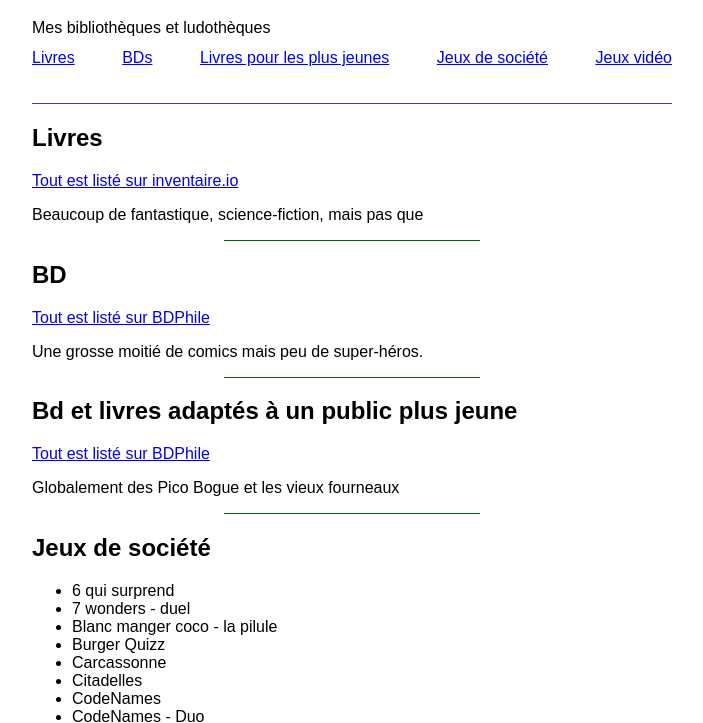
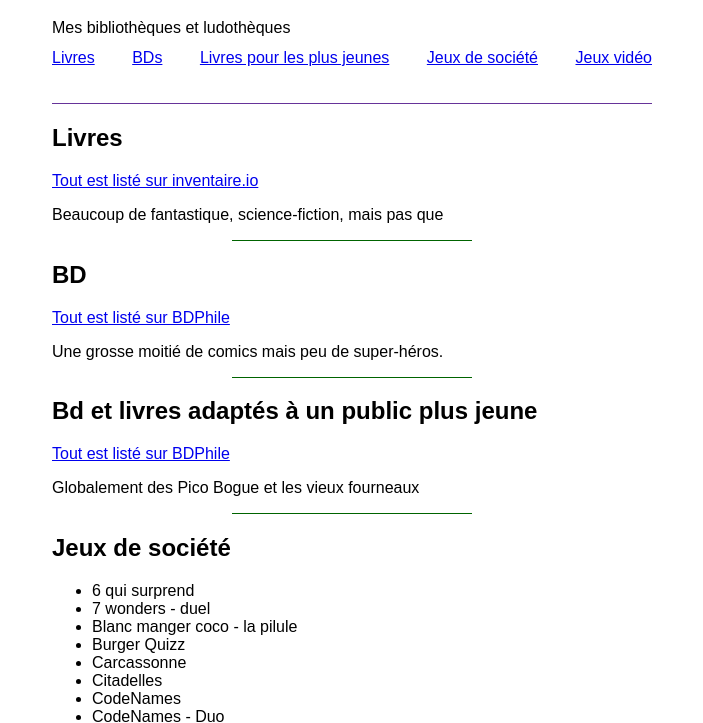
Before and after one commit to newick/partage, a plain HTML site: page index.html in a window 1280 px wide. Shown: the part 61-784 px from the top of the page, without its empty margins (288-991 px from the left). Drawn offline with Linux system fonts and the light colour scheme.

Commit message:
Update index.html

```diff
--- a/index.html
+++ b/index.html
@@ -8,9 +8,15 @@
     <title>Partage</title>
 
     <style>
+        * {
+            box-sizing: border-box;
+        }
         body {
+            width: 100%;
             max-width: 640px;
             margin: 0 auto;
+            padding-right: 20px;
+            padding-left: 20px;
             font-family: Arial, sans-serif;
         }
 
```
